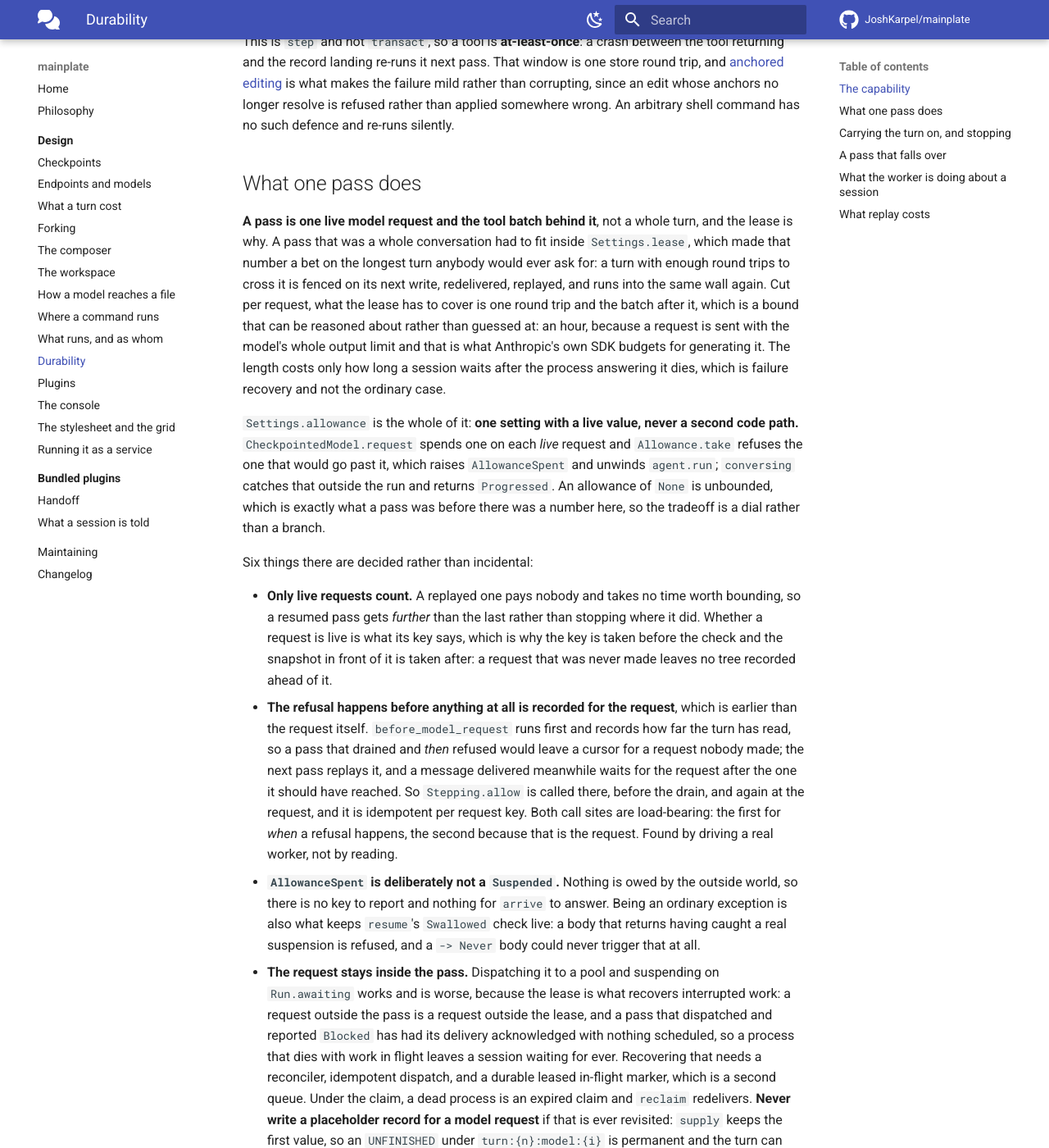
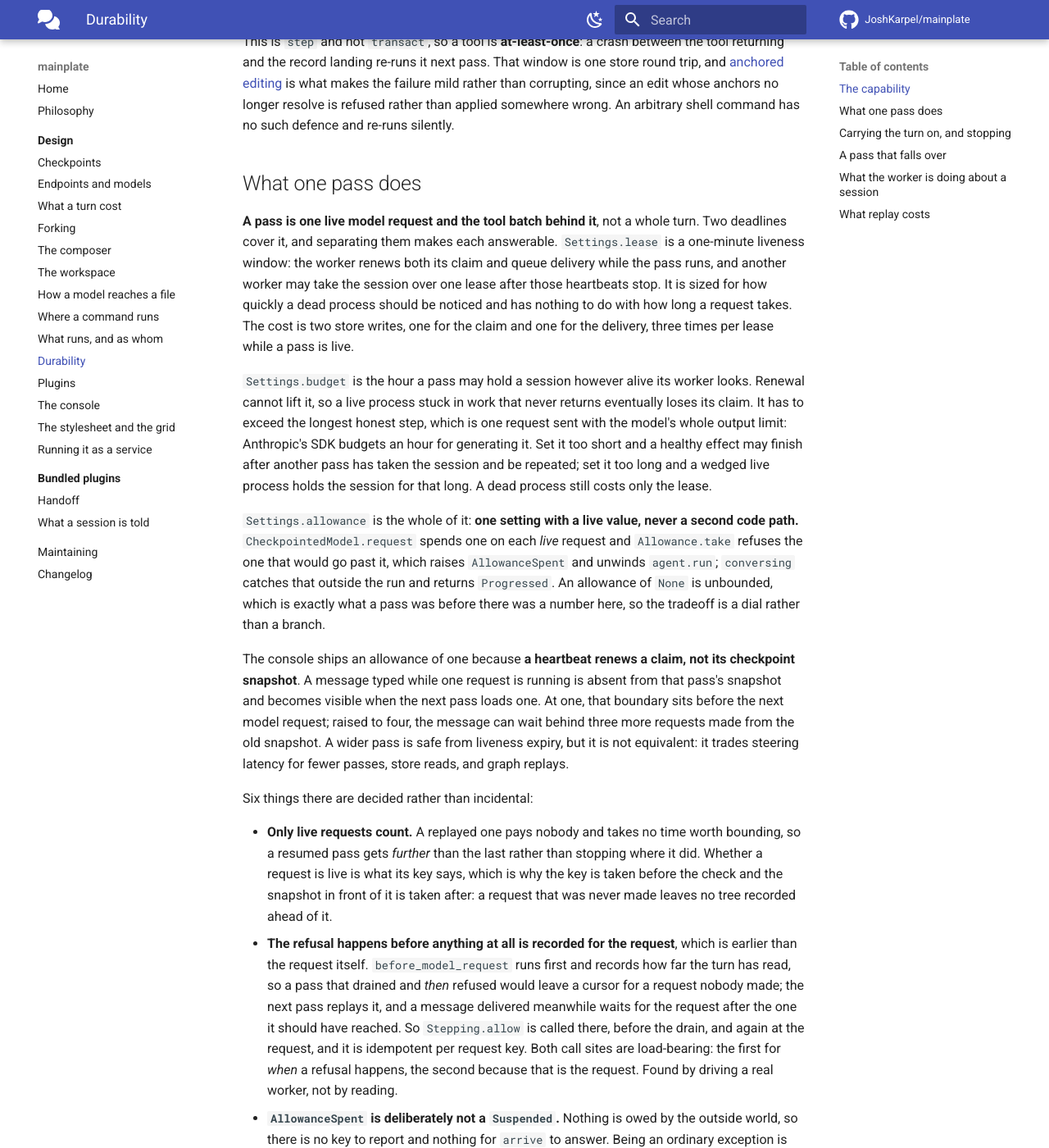
Before and after one commit to JoshKarpel/mainplate, an MkDocs documentation site: the page built from docs/design/durability.md, in a window 1280 px wide and 1400 px high, scrolled down 1079 px. Shown: the whole window at 82% size. Built offline with MkDocs 1.6.1 and Material for MkDocs 9.7.7, drawn with Linux system fonts in a browser that asks for light colours; comment, search, counter and statistics services are not loaded; some of the changed text lies outside the part shown.

```diff
--- a/docs/design/durability.md
+++ b/docs/design/durability.md
@@ -45,15 +45,20 @@ somewhere wrong. An arbitrary shell command has no such defence and re-runs sile
 
 ## What one pass does
 
-**A pass is one live model request and the tool batch behind it**, not a whole turn, and the lease
-is why. A pass that was a whole conversation had to fit inside `Settings.lease`, which made that
-number a bet on the longest turn anybody would ever ask for: a turn with enough round trips to cross
-it is fenced on its next write, redelivered, replayed, and runs into the same wall again. Cut per
-request, what the lease has to cover is one round trip and the batch after it, which is a bound that
-can be reasoned about rather than guessed at: an hour, because a request is sent with the model's
-whole output limit and that is what Anthropic's own SDK budgets for generating it. The length costs
-only how long a session waits after the process answering it dies, which is failure recovery and not
-the ordinary case.
+**A pass is one live model request and the tool batch behind it**, not a whole turn. Two deadlines
+cover it, and separating them makes each answerable. `Settings.lease` is a one-minute liveness
+window: the worker renews both its claim and queue delivery while the pass runs, and another worker
+may take the session over one lease after those heartbeats stop. It is sized for how quickly a dead
+process should be noticed and has nothing to do with how long a request takes. The cost is two
+store writes, one for the claim and one for the delivery, three times per lease while a pass is
+live.
+
+`Settings.budget` is the hour a pass may hold a session however alive its worker looks. Renewal
+cannot lift it, so a live process stuck in work that never returns eventually loses its claim. It has
+to exceed the longest honest step, which is one request sent with the model's whole output limit:
+Anthropic's SDK budgets an hour for generating it. Set it too short and a healthy effect may finish
+after another pass has taken the session and be repeated; set it too long and a wedged live process
+holds the session for that long. A dead process still costs only the lease.
 
 `Settings.allowance` is the whole of it: **one setting with a live value, never a second code
 path.** `CheckpointedModel.request` spends one on each *live* request and `Allowance.take` refuses
@@ -61,6 +66,13 @@ the one that would go past it, which raises `AllowanceSpent` and unwinds `agent.
 catches that outside the run and returns `Progressed`. An allowance of `None` is unbounded, which is
 exactly what a pass was before there was a number here, so the tradeoff is a dial rather than a
 branch.
+
+The console ships an allowance of one because **a heartbeat renews a claim, not its checkpoint
+snapshot**. A message typed while one request is running is absent from that pass's snapshot and
+becomes visible when the next pass loads one. At one, that boundary sits before the next model
+request; raised to four, the message can wait behind three more requests made from the old snapshot.
+A wider pass is safe from liveness expiry, but it is not equivalent: it trades steering latency for
+fewer passes, store reads, and graph replays.
 
 Six things there are decided rather than incidental:
 
@@ -80,18 +92,19 @@ Six things there are decided rather than incidental:
   what keeps `resume`'s `Swallowed` check live: a body that returns having caught a real suspension
   is refused, and a `-> Never` body could never trigger that at all.
 - **The request stays inside the pass.** Dispatching it to a pool and suspending on `Run.awaiting`
-  works and is worse, because the lease is what recovers interrupted work: a request outside the
-  pass is a request outside the lease, and a pass that dispatched and reported `Blocked` has had its
+  works and is worse, because the claim is what recovers interrupted work: a request outside the
+  pass is a request outside the claim, and a pass that dispatched and reported `Blocked` has had its
   delivery acknowledged with nothing scheduled, so a process that dies with work in flight leaves a
   session waiting for ever. Recovering that needs a reconciler, idempotent dispatch, and a durable
-  leased in-flight marker, which is a second queue. Under the claim, a dead process is an expired
-  claim and `reclaim` redelivers. **Never write a placeholder record for a model request** if that
+  leased in-flight marker, which is a second queue. Under the claim, a dead process is a liveness
+  window that stops being renewed and a delivery that becomes visible again. **Never write a
+  placeholder record for a model request** if that
   is ever revisited: `supply` keeps the first value, so an `UNFINISHED` under `turn:{n}:model:{i}`
   is permanent and the turn can never be retried. `Commands` writes one from `aclose` and that
   precedent does not transfer, because a command's result is terminal where a request's is not.
 - **The allowance is the pass's, not the turn's.** A pass that finds two prompts already recorded
   answers two turns, and a fresh count per turn would let it make one live request for each under a
-  lease sized for one. So `conversing` makes one `Allowance` per pass and hands the same one to
+  budget sized for one. So `conversing` makes one `Allowance` per pass and hands the same one to
   every `stepping` scope in it.
 - **The turn itself is unbounded.** Pydantic AI caps a run at fifty requests by default, and
   `answering_turn` turns that off rather than raising it. The cap counts replayed requests as well
@@ -220,9 +233,10 @@ reads the claim and the queue beside the record count, and `attention_of` turns
 four: `Claimed`, `Queued`, `Delayed`, `Idle`.
 
 The claim settles it first, because a live claim *is* a pass in flight and the queue row beside one
-is only the delivery that pass is answering for. A claim outliving the process that took it reads as
-held until its lease elapses, which is honest rather than wrong: for that interval the claim is what
-stops another worker starting, and `reclaim` is what ends it.
+is only the delivery that pass is answering for. `Service.attended` reads the earlier of its
+liveness and budget deadlines. A claim outliving the process that took it therefore reads as held
+until its one-minute liveness window elapses, while a live worker renews that window no further than
+the pass's budget.
 
 **`Delayed` with a recorded failure is the signature of the whole problem.** The worker deliberately
 leaves a failed pass's delivery unanswered, so the queue keeps the row it reserved and reclaims it
@@ -258,9 +272,11 @@ frozen `RunContext` once per capability per hook, which is upstream's. Absolute
 per pass, 2.2s spread across a 40-round turn that costs minutes of provider time.
 
 **Do not build a record cache or a fetch-only-what-is-missing store for this**: loads are already
-linear and parsing is 1.4%, so the quadratic is somewhere a store-level cache cannot reach, and
-raising the allowance cuts the pass count, the graph replay and the re-loading together. Revisit
-only if very large `read` returns become common.
+linear and parsing is 1.4%, so the quadratic is somewhere a store-level cache cannot reach. Raising
+the allowance cuts the pass count, graph replay, and re-loading together, but makes a steer wait
+behind the live requests left in the pass. Keep the default at one unless measured replay cost is
+worth that loss of responsiveness; revisit the store only if very large `read` returns become
+common.
 
 **The tests default to unbounded and the console ships one.** A test about a conversation drives a
 whole turn in one pass and says nothing about how a pass is cut; `TestWhatOnePassDoes` is where the
```
Also changed, not shown: CHANGELOG.md (+3 -0 lines), README.md (+5 -4 lines), docs/design/endpoints.md (+2 -1 lines), docs/design/plugins.md (+2 -2 lines), pyproject.toml (+9 -10 lines), 10 other files.
